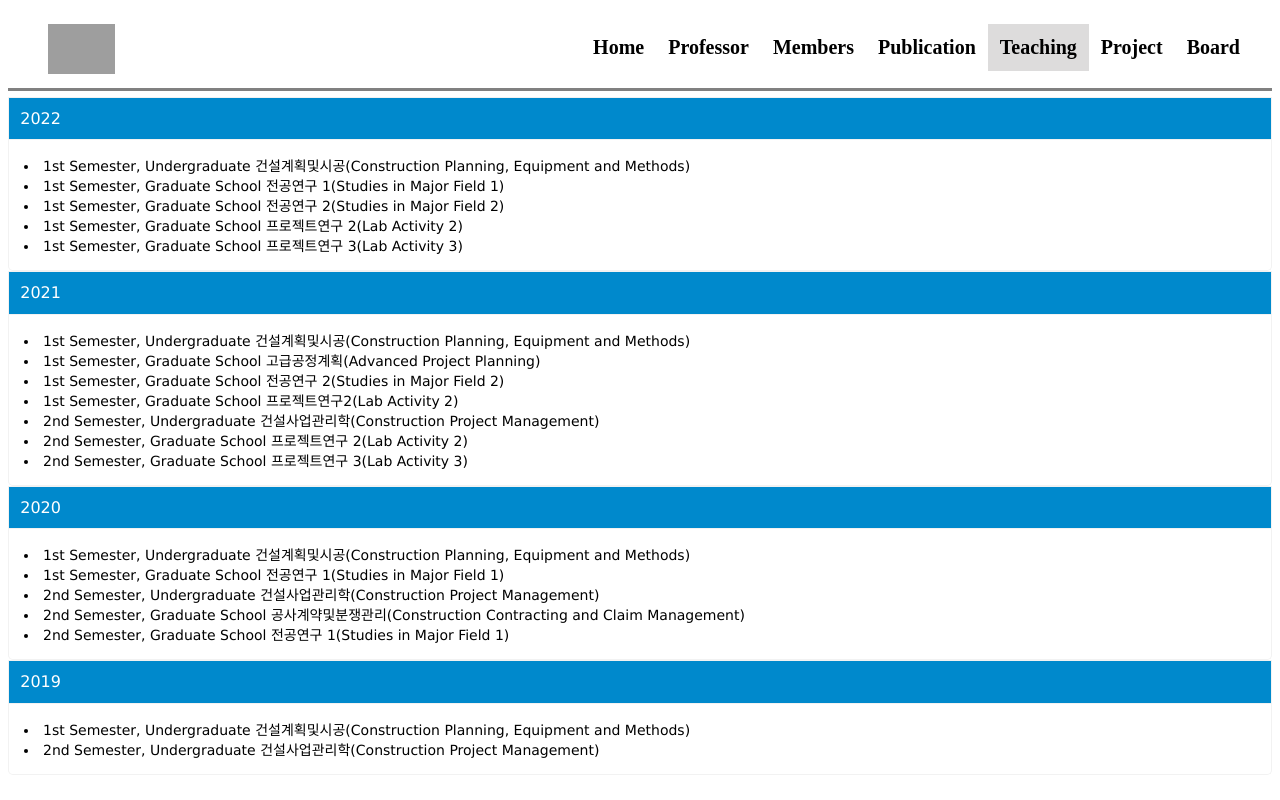
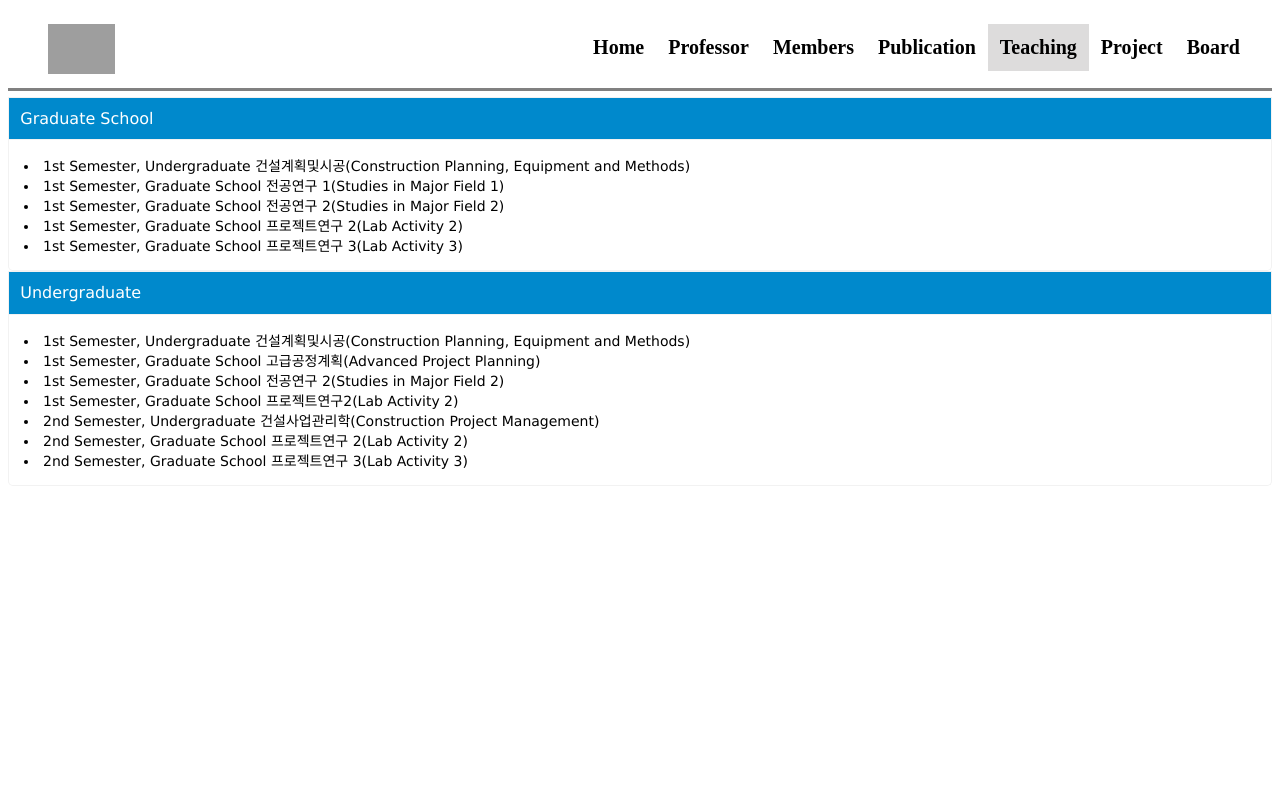
Before and after one commit to grrrrreee/CMIT_homepage, a React (Create React App) app: page / in a window 1280 px wide. Both pictures are taken after a click on the item "Teaching". Shown: the top 800 px of the page. Built offline with nearby package versions, Linux system fonts and the light colour scheme; grey boxes are pictures that could not be loaded.

Commit message:
curriculum changed

```diff
--- a/src/components/Fifth.js
+++ b/src/components/Fifth.js
@@ -9,13 +9,10 @@ class Fifth extends React.Component {
                 this.state= {
                         menu:0,
 			open : true,
-			open2 : true,
-			open3 : true,
-			open4 : true
+			open2 : true
                 };
 		this.togglePanel = this.togglePanel.bind(this);
 		this.togglePanel2 = this.togglePanel2.bind(this);
-		this.togglePanel3 = this.togglePanel3.bind(this);
         }
 
 	togglePanel(e) {
@@ -24,14 +21,6 @@ class Fifth extends React.Component {
 
 	togglePanel2(e){
 		this.setState({open2 : !this.state.open2})
-	}
-
-	togglePanel3(e){
-		this.setState({open3 : !this.state.open3})
-	}
-
-	togglePanel4(e){
-		this.setState({open4 : !this.state.open4})
 	}
 
 	componentDidUpdate() {
@@ -43,7 +32,7 @@ class Fifth extends React.Component {
                	<div className="theparent">
 					<div onClick={(e)=>this.togglePanel(e)} className='header'>
                         {this.props.title}
-                                        2022
+                            Graduate School
                     </div>
                     {this.state.open ? (
                         <div className='content'>
@@ -57,7 +46,7 @@ class Fifth extends React.Component {
                     ) : null}
 					<div onClick={(e)=>this.togglePanel2(e)} className='header'>
             			{this.props.title}
-					2021
+						Undergraduate
 					</div>
        				{this.state.open2 ? (
 						<div className='content'>
@@ -71,31 +60,6 @@ class Fifth extends React.Component {
 							{this.props.children}
 						</div>
            			 ) : null}
-				 <div onClick={(e)=>this.togglePanel3(e)} className='header'>
-                                        {this.props.title}
-                                        2020
-                                </div>
-                                 {this.state.open3 ? (
-                                        <div className='content'>
-					<li>1st Semester, Undergraduate 건설계획및시공(Construction Planning, Equipment and Methods)</li>
-					<li>1st Semester, Graduate School 전공연구 1(Studies in Major Field 1)</li>
-					<li>2nd Semester, Undergraduate 건설사업관리학(Construction Project Management)</li>
-                                        <li>2nd Semester, Graduate School 공사계약및분쟁관리(Construction Contracting and Claim Management)</li>
-					<li>2nd Semester, Graduate School 전공연구 1(Studies in Major Field 1)</li>
-                                                {this.props.children}
-                                        </div>
-                                 ) : null}
-				<div onClick={(e)=>this.togglePanel4(e)} className='header'>
-                                        {this.props.title}
-                                        2019
-                                </div>
-                                 {this.state.open4 ? (
-                                        <div className='content'>
-                                        <li>1st Semester, Undergraduate 건설계획및시공(Construction Planning, Equipment and Methods)</li>
-					<li>2nd Semester, Undergraduate 건설사업관리학(Construction Project Management)</li>
-                                                {this.props.children}
-                                        </div>
-                                 ) : null}
 			</div>
 			)
         }
```
Lines whose indentation alone changed are shown as unchanged.
